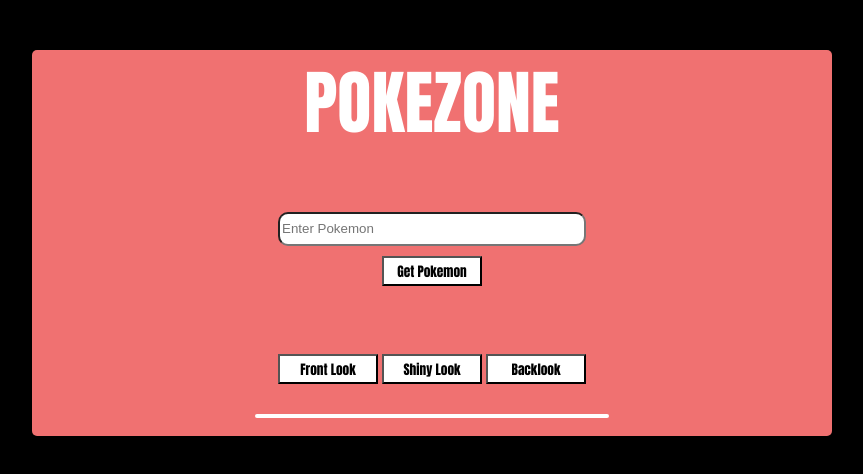
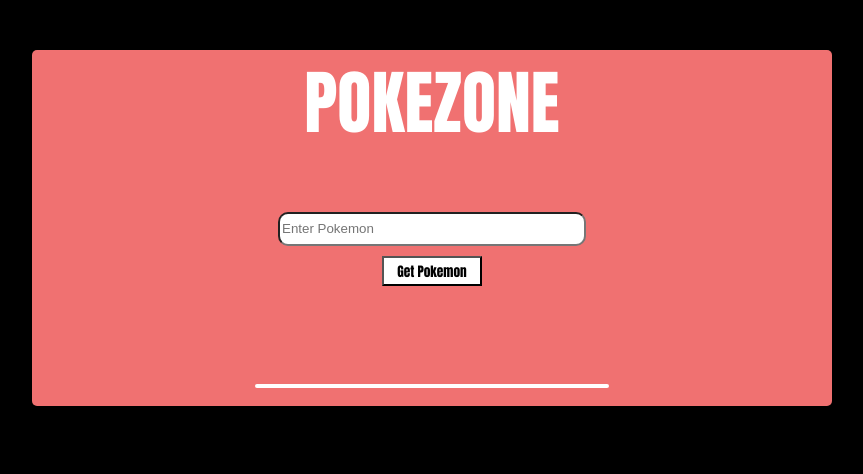
Before and after one commit to Bittu15/POKEZONE, a plain HTML site: page index.html in a window 1280 px wide. Shown: the whole page, without its empty margins (208-1071 px from the left). Drawn offline with nearby package versions, Linux system fonts and the light colour scheme.

Commit message:
Update index.html

```diff
--- a/index.html
+++ b/index.html
@@ -73,9 +73,6 @@
         <div class="image">
             <img src="" alt="Pokemon Image" id="image" style="display: none;">
         </div><br>
-        <button onclick="frontLook()">Front Look</button>
-        <button onclick="">Shiny Look</button>
-        <Button onclick="">Backlook</Button>
         <h1 class="ability" id="ability"></h1><br>
     </div>
 
```
